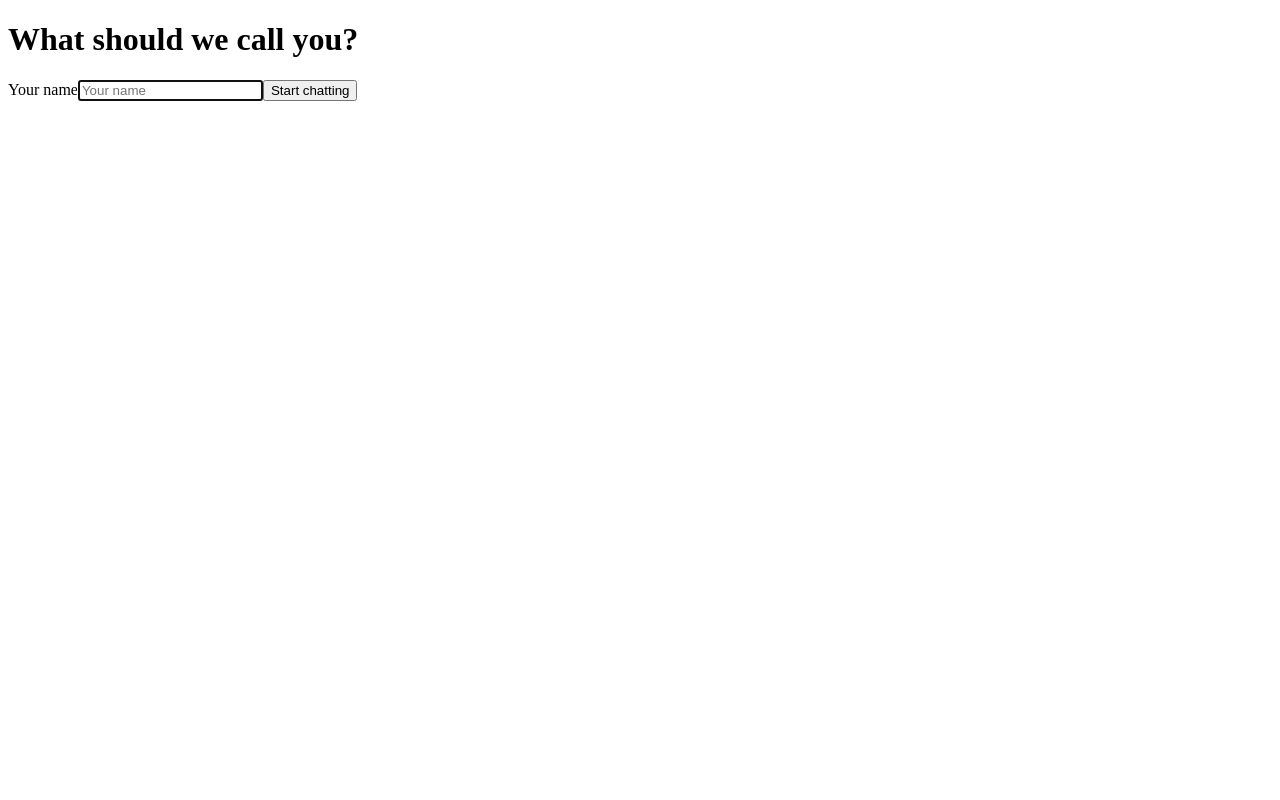
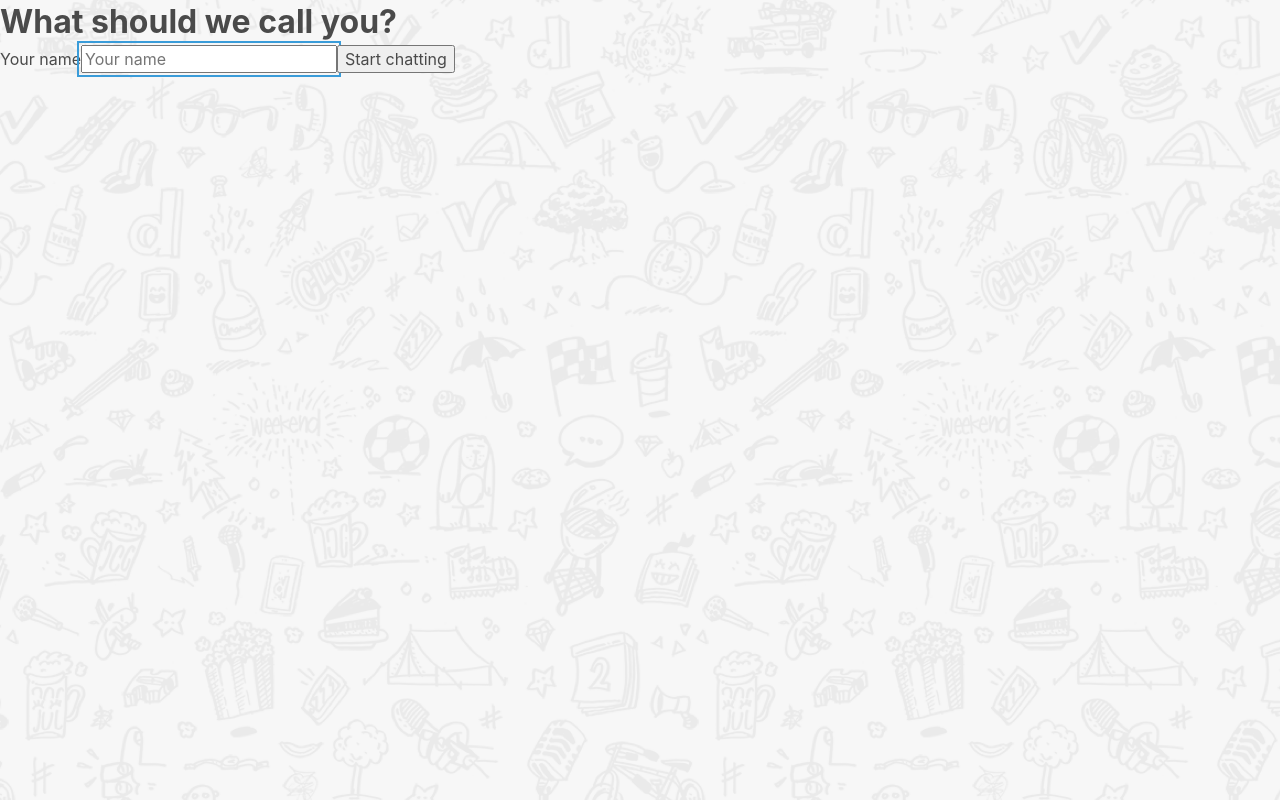
Before and after one commit to amitshrivastavaa/doodle-chat-frontend, a React (Vite) app: page / in a window 1280 px wide. Built offline with nearby package versions, Linux system fonts and the light colour scheme; no server answers.

Commit message:
style: add design tokens and global base with doodle background

```diff
--- a/src/main.tsx
+++ b/src/main.tsx
@@ -2,6 +2,7 @@ import { StrictMode } from "react";
 import { createRoot } from "react-dom/client";
 
 import App from "./App.tsx";
+import "./styles/globals.css";
 
 createRoot(document.getElementById("root")!).render(
   <StrictMode>
--- /dev/null
+++ b/src/styles/globals.css
@@ -0,0 +1,57 @@
+@import "./tokens.css";
+
+*,
+*::before,
+*::after {
+  box-sizing: border-box;
+}
+
+html,
+body,
+#root {
+  height: 100%;
+}
+
+body {
+  margin: 0;
+  font-family: var(--font-family);
+  font-size: var(--font-size-base);
+  line-height: var(--line-height);
+  color: var(--color-text);
+  background-color: var(--color-bg);
+  background-image: url("/body-bg.png");
+  -webkit-font-smoothing: antialiased;
+}
+
+h1 {
+  margin: 0;
+}
+
+ul {
+  margin: 0;
+  padding: 0;
+  list-style: none;
+}
+
+button,
+input {
+  font: inherit;
+  color: inherit;
+}
+
+:focus-visible {
+  outline: 2px solid var(--color-accent);
+  outline-offset: 2px;
+}
+
+.sr-only {
+  position: absolute;
+  width: 1px;
+  height: 1px;
+  padding: 0;
+  margin: -1px;
+  overflow: hidden;
+  clip: rect(0, 0, 0, 0);
+  white-space: nowrap;
+  border: 0;
+}
--- /dev/null
+++ b/src/styles/tokens.css
@@ -0,0 +1,38 @@
+:root {
+  /* Colors — sampled from the Doodle mockup */
+  --color-bg: #f4f4f4;
+  --color-surface: #ffffff;
+  --color-own: #fbf8d6;
+  --color-text: #4a4a4a;
+  --color-text-muted: #9b9b9b;
+  --color-border: #e6e6e6;
+  --color-accent: #3a9cd9;
+  --color-send: #f96b5c;
+  --color-send-hover: #f1573f;
+  --color-on-accent: #ffffff;
+  --color-error: #c0392b;
+
+  /* Spacing — 8px scale, matching the mockup's 8 / 16 / 24 specs */
+  --space-1: 4px;
+  --space-2: 8px;
+  --space-3: 16px;
+  --space-4: 24px;
+  --space-5: 32px;
+
+  /* Radius */
+  --radius-sm: 4px;
+  --radius-md: 6px;
+
+  /* Layout — mockup caps the chat column at 640px */
+  --chat-max-width: 640px;
+
+  /* Typography — system stack keeps load fast (no web-font request) */
+  --font-family: -apple-system, BlinkMacSystemFont, "Segoe UI", Roboto, Helvetica,
+    Arial, sans-serif;
+  --font-size-base: 16px;
+  --font-size-sm: 14px;
+  --line-height: 1.4;
+
+  /* Elevation */
+  --shadow-bubble: 0 1px 2px rgba(0, 0, 0, 0.08);
+}
```
Also changed, not shown: public/body-bg.png (added).
